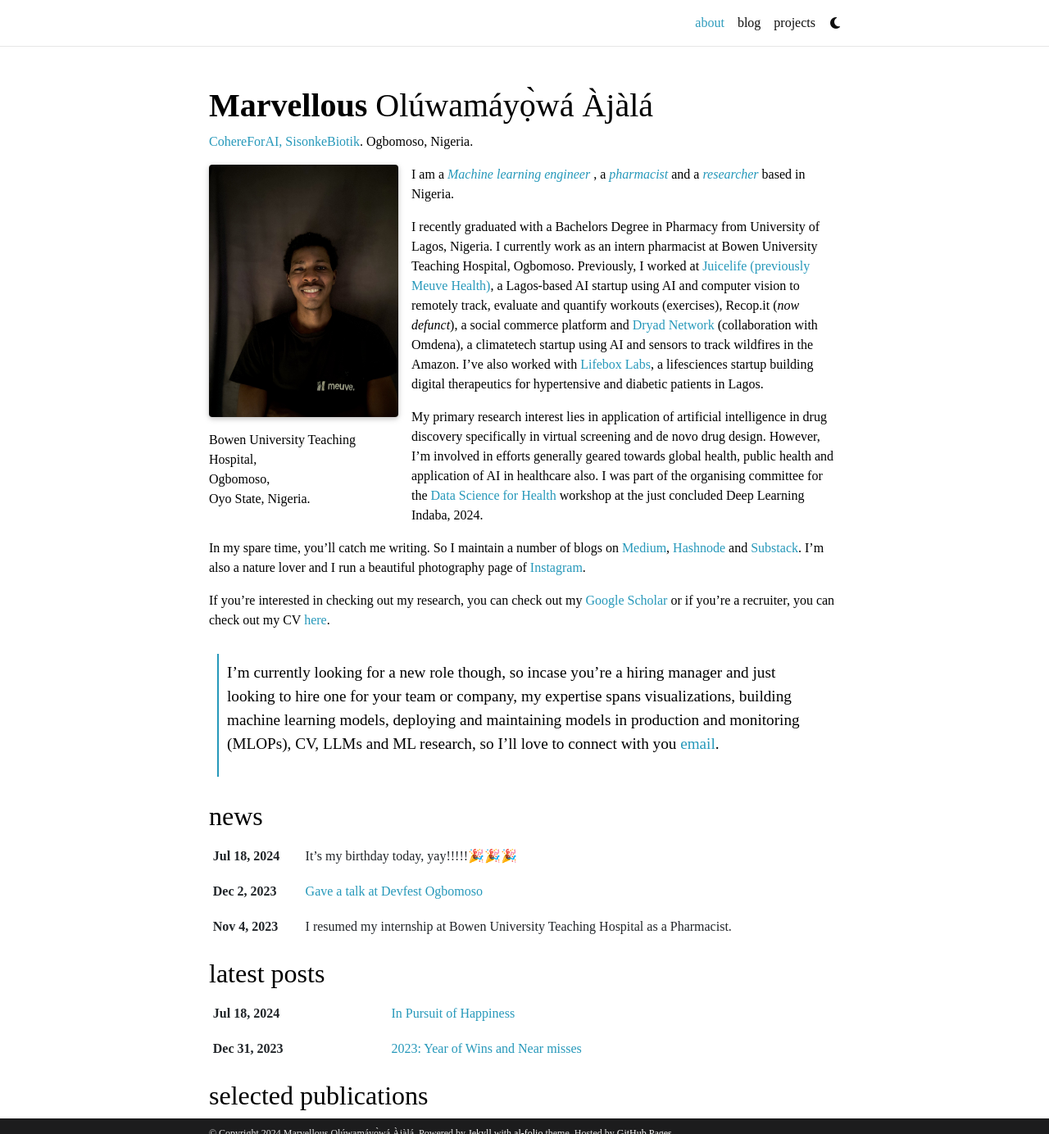
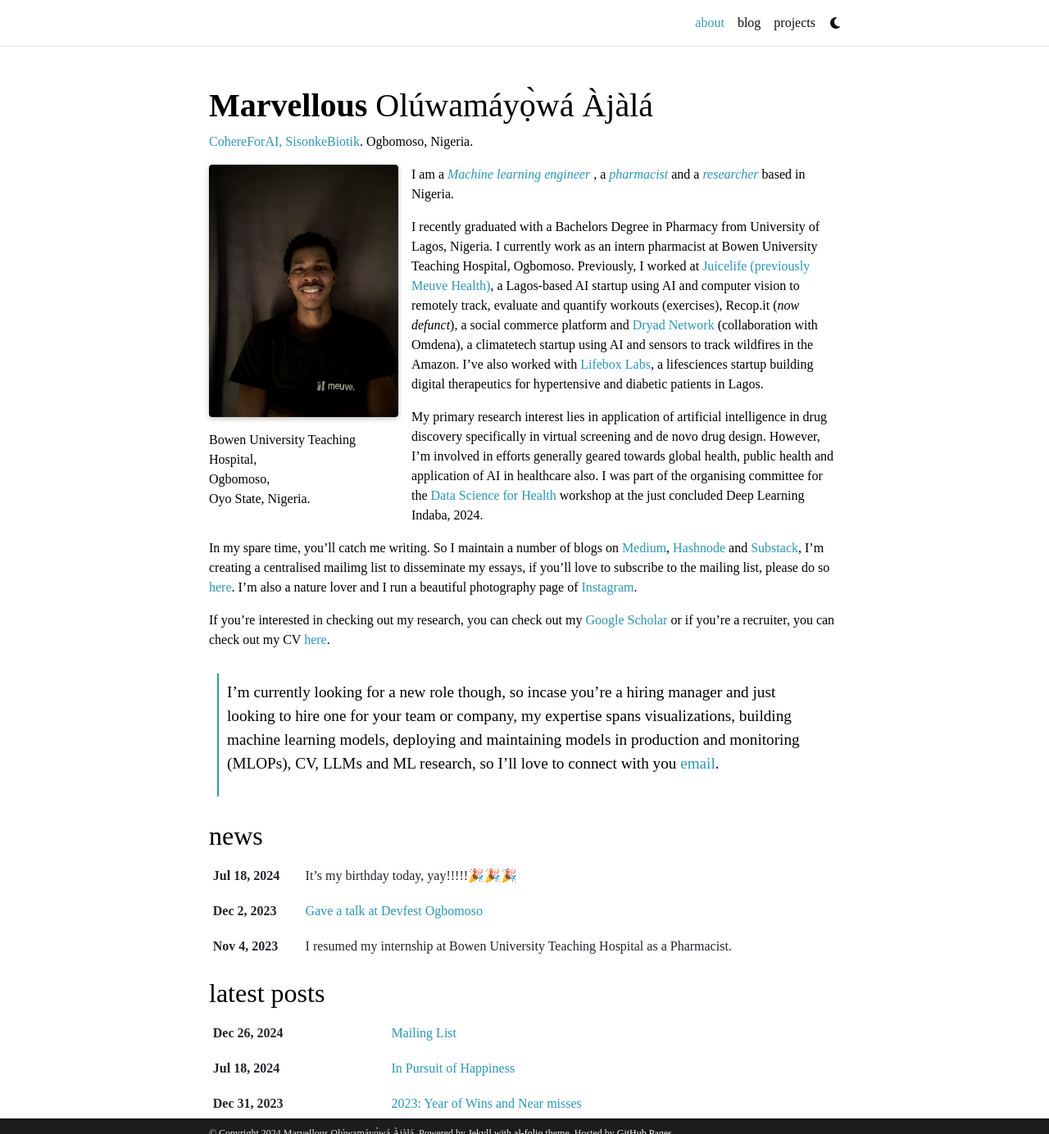
Before and after one commit to ajalamarvellous/ajalamarvellous.github.io, a Jekyll site: the page built from _pages/about.md, in a window 1280 px wide and 1400 px high, cut to the strip 0-1384 px from the top of the window. Shown: the whole strip at 82% size. Built offline with Jekyll 4.4.1, drawn with Linux system fonts in a browser that asks for light colours; comment, search, counter and statistics services are not loaded; a style sheet for code colours, icons or effects is not loaded.

Commit message:
Add mailing list form to the blog posts

```diff
--- a/_pages/about.md
+++ b/_pages/about.md
@@ -25,7 +25,7 @@
 
 My primary research interest lies in application of artificial intelligence in drug discovery specifically in virtual screening and de novo drug design. However, I'm involved in efforts generally geared towards global health, public health and application of AI in healthcare also. I was part of the organising committee for the [Data Science for Health](https://ro-ya-cv4africa.github.io/homepage/event_workshop.html) workshop at the just concluded Deep Learning Indaba, 2024.
 
-In my spare time, you'll catch me writing. So I maintain a number of blogs on [Medium](https://madeofajala.medium.com), [Hashnode](https://madeofajala.hashnode.dev) and [Substack](https://the-continum.substack.com). I'm also a nature lover and I run a beautiful photography page of [Instagram](https://instagram.com/shotsbymarve).
+In my spare time, you'll catch me writing. So I maintain a number of blogs on [Medium](https://madeofajala.medium.com), [Hashnode](https://madeofajala.hashnode.dev) and [Substack](https://the-continum.substack.com), I'm creating a centralised mailimg list to disseminate my essays, if you'll love to subscribe to the mailing list, please do so [here](blog/2024/mailing-list). I'm also a nature lover and I run a beautiful photography page of [Instagram](https://instagram.com/shotsbymarve).
 
 If you're interested in checking out my research, you can check out my [Google Scholar](https://scholar.google.com/citations?user=67T6um4AAAAJ&hl=en) or if you're a recruiter, you can check out my CV [here](assets/pdf/CV-Marvellous-Ajala.pdf).
 
```
Also changed, not shown: _posts/2024-12-26-mailing-list.md (added, +11 -0 lines).
